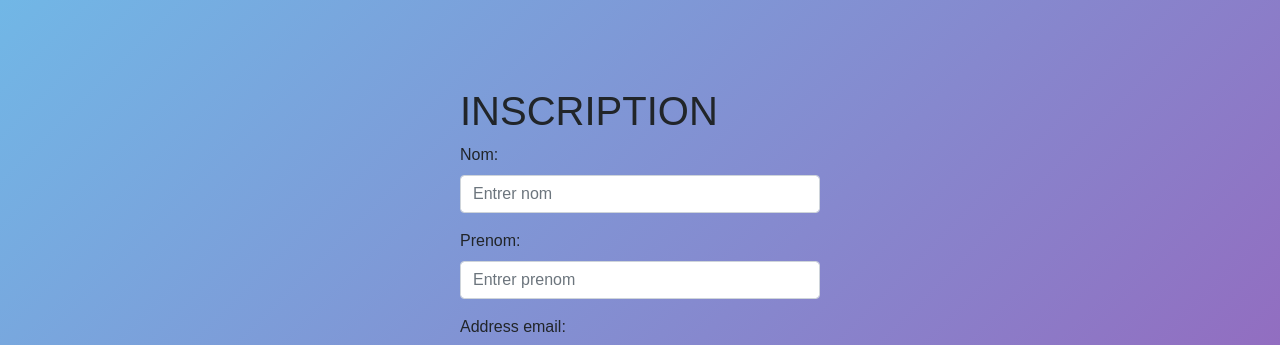
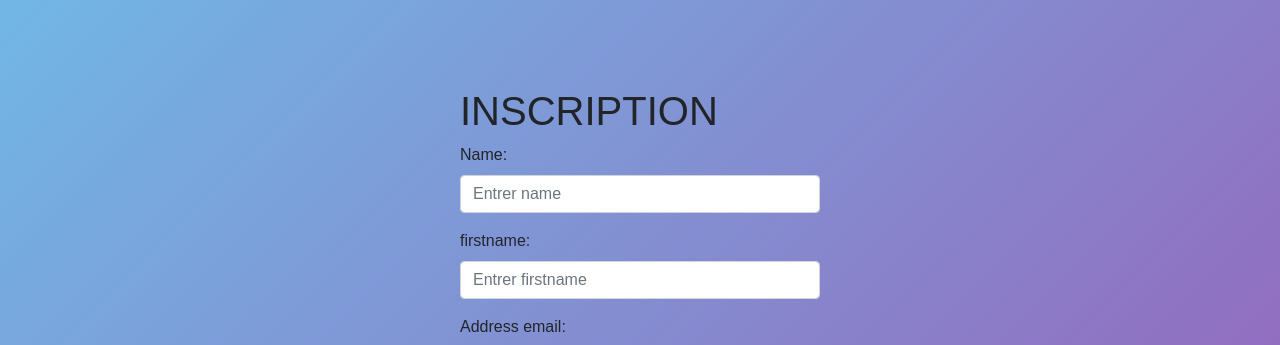
Before and after one commit to nlowenicolas/gestion_du_drive, a Nuxt app: page /inscription in a window 1280 px wide. Shown: the top 345 px of the page. Built offline with nearby package versions, Linux system fonts and the light colour scheme.

Commit message:
debut requete

```diff
--- a/nuxt.config.js
+++ b/nuxt.config.js
@@ -45,9 +45,23 @@ export default {
   modules: [
     // https://go.nuxtjs.dev/bootstrap
     'bootstrap-vue/nuxt',
+    '@nuxtjs/axios',
+
   ],
+    /*
+   ** Axios module configuration
+   ** See https://axios.nuxtjs.org/options
+   */
+   axios: {async asyncData({ $axios }) {
+    const ip = await $axios.$get('http://icanhazip.com')
+    return { ip }
+  }},
 
   // Build Configuration: https://go.nuxtjs.dev/config-build
   build: {
+        /*
+     ** You can extend webpack config here
+     */
+     extend(config, ctx) { }
   }
 }
--- a/package.json
+++ b/package.json
@@ -10,6 +10,7 @@
     "test": "jest"
   },
   "dependencies": {
+    "@nuxtjs/axios": "^5.13.6",
     "bootstrap": "^4.6.0",
     "bootstrap-vue": "^2.21.2",
     "core-js": "^3.15.1",
--- a/pages/dashboar.vue
+++ b/pages/dashboar.vue
@@ -100,6 +100,7 @@
             <b-form-checkbox value="name">Name</b-form-checkbox>
             <b-form-checkbox value="age">Age</b-form-checkbox>
             <b-form-checkbox value="isActive">Active</b-form-checkbox>
+            <b-form-checkbox v-model="footClone" :aria-describedby="ariaDescribedby" inline>Foot Clone</b-form-checkbox>
           </b-form-checkbox-group>
         </b-form-group>
       </b-col>
@@ -163,6 +164,9 @@
         <b-button size="sm" @click="row.toggleDetails">
           {{ row.detailsShowing ? 'Hide' : 'Show' }} Details
         </b-button>
+          <b-form-group label="Small:" label-cols-sm="2" label-size="sm">
+    <b-form-file id="file-small" size="sm"></b-form-file>
+  </b-form-group>
       </template>
 
       <template #row-details="row">
--- a/pages/inscription.vue
+++ b/pages/inscription.vue
@@ -2,20 +2,20 @@
  <div>
    <h1>INSCRIPTION</h1>
     <b-form @submit="onSubmit" @reset="onReset" v-if="show">
-        <b-form-group id="input-group-2" label="Nom:" label-for="input-2">
+        <b-form-group id="input-group-2" label="Name:" label-for="input-2">
         <b-form-input
           id="input-2"
           v-model="form.name"
-          placeholder="Entrer nom"
+          placeholder="Entrer name"
           required
         ></b-form-input>
       </b-form-group>
 
-        <b-form-group id="input-group-2" label="Prenom:" label-for="input-2">
+        <b-form-group id="input-group-2" label="firstname:" label-for="input-2">
         <b-form-input
           id="input-2"
-          v-model="form.name"
-          placeholder="Entrer prenom"
+          v-model="form.firstname"
+          placeholder="Entrer firstname"
           required
         ></b-form-input>
       </b-form-group>
@@ -110,15 +110,15 @@
     data() {
       return {
         form: {
+          name: '',
+          firstname: '',
           email: '',
-          nom: '',
-          prenom: '',
           tel: '',
           password: '',
-          sex: null,
-          checked: []
+          // sex: null,
+          // checked: []
         },
-        sex: [{ text: 'Select sex', value: null }, 'Masculin', 'Feminin', 'Ne pas specifier',],
+        // sex: [{ text: 'Select sex', value: null }, 'Masculin', 'Feminin', 'Ne pas specifier',],
         show: true
       }
     },
@@ -130,10 +130,13 @@
       onReset(event) {
         event.preventDefault()
         // Reset our form values
+        this.form.name = ''
+        this.form.firstname = ''
         this.form.email = ''
-        this.form.name = ''
-        this.form.sex = null
-        this.form.checked = []
+        this.form.tel = ''
+        this.form.password = ''
+        // this.form.sex = null
+        // this.form.checked = []
         // Trick to reset/clear native browser form validation state
         this.show = false
         this.$nextTick(() => {
```
Also changed, not shown: 1 other file (tests, documents, lock files or other folders).
